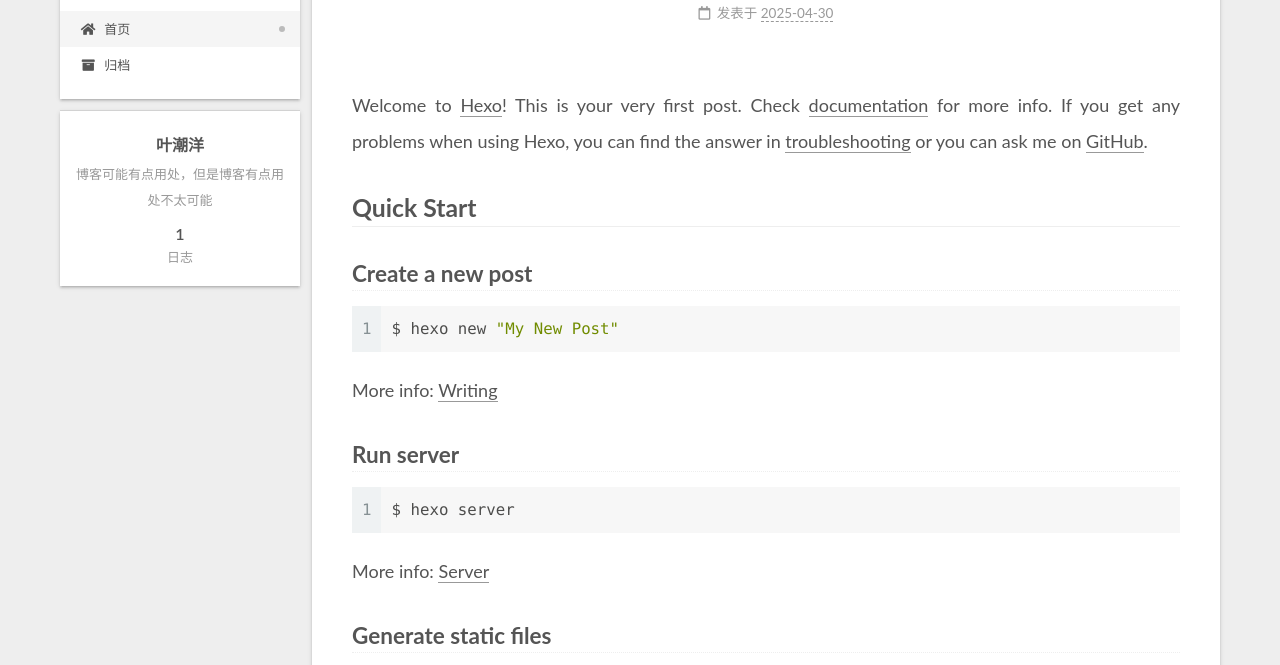
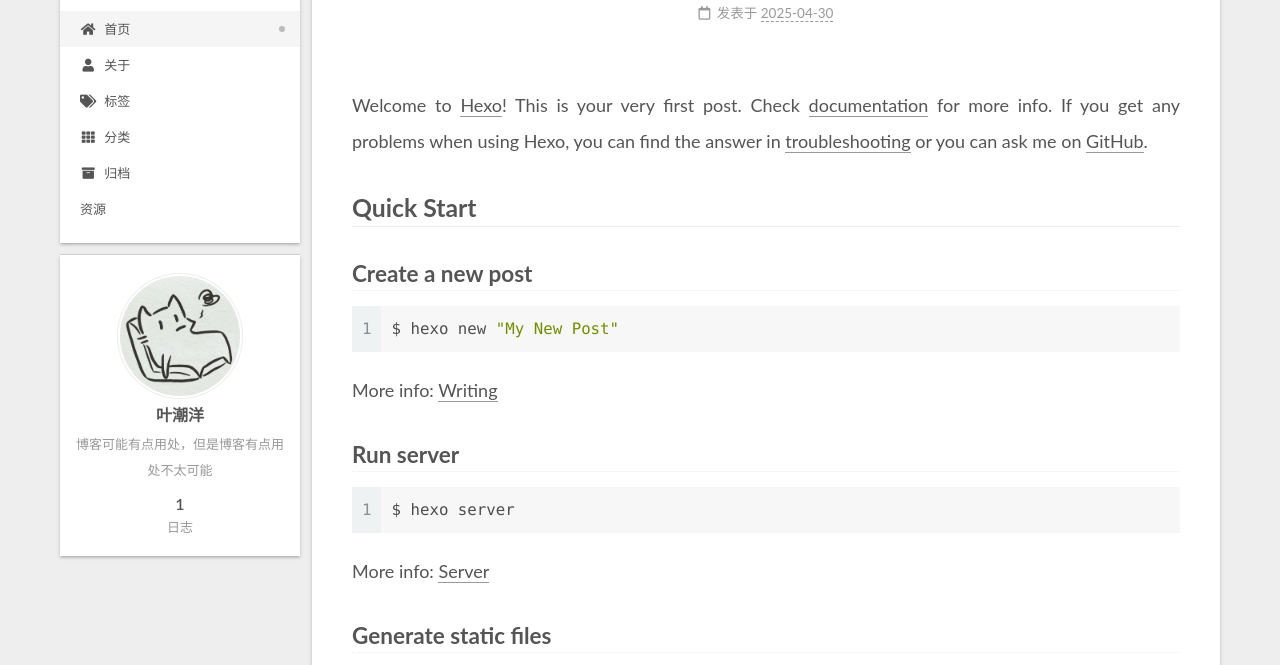
Before and after one commit to ycy2005/ycy2005.github.io, a plain HTML site: page index.html in a window 1280 px wide. Shown: the part 87-752 px from the top of the page. Drawn offline with Linux system fonts and the light colour scheme.

Commit message:
Site updated: 2025-04-30 22:59:33

```diff
--- a/css/main.css
+++ b/css/main.css
@@ -1141,6 +1141,7 @@ pre .javascript .function {
   margin: 0 auto;
   max-width: 120px;
   padding: 2px;
+  border-radius: 50%;
 }
 .site-author-name {
   color: var(--text-color);
@@ -1168,7 +1169,7 @@ pre .javascript .function {
 }
 .links-of-author a::before,
 .links-of-author span.exturl::before {
-  background: #bdfc4b;
+  background: #fbbd6c;
   border-radius: 50%;
   content: ' ';
   display: inline-block;
--- a/index.html
+++ b/index.html
@@ -115,9 +115,29 @@
     <a href="/" rel="section"><i class="fa fa-home fa-fw"></i>首页</a>
 
   </li>
+        <li class="menu-item menu-item-about">
+
+    <a href="/about/" rel="section"><i class="fa fa-user fa-fw"></i>关于</a>
+
+  </li>
+        <li class="menu-item menu-item-tags">
+
+    <a href="/tags/" rel="section"><i class="fa fa-tags fa-fw"></i>标签</a>
+
+  </li>
+        <li class="menu-item menu-item-categories">
+
+    <a href="/categories/" rel="section"><i class="fa fa-th fa-fw"></i>分类</a>
+
+  </li>
         <li class="menu-item menu-item-archives">
 
     <a href="/archives/" rel="section"><i class="fa fa-archive fa-fw"></i>归档</a>
+
+  </li>
+        <li class="menu-item menu-item-resources">
+
+    <a href="/resources/" rel="section"><i class="download fa-fw"></i>资源</a>
 
   </li>
   </ul>
@@ -150,7 +170,7 @@
     <link itemprop="mainEntityOfPage" href="http://example.com/2025/04/30/hello-world/">
 
     <span hidden itemprop="author" itemscope itemtype="http://schema.org/Person">
-      <meta itemprop="image" content="/images/avatar.gif">
+      <meta itemprop="image" content="/images/geyou.jpg">
       <meta itemprop="name" content="叶潮洋">
       <meta itemprop="description" content="博客可能有点用处，但是博客有点用处不太可能">
     </span>
@@ -271,6 +291,8 @@
 
       <div class="site-overview-wrap sidebar-panel">
         <div class="site-author motion-element" itemprop="author" itemscope itemtype="http://schema.org/Person">
+    <img class="site-author-image" itemprop="image" alt="叶潮洋"
+      src="/images/geyou.jpg">
   <p class="site-author-name" itemprop="name">叶潮洋</p>
   <div class="site-description" itemprop="description">博客可能有点用处，但是博客有点用处不太可能</div>
 </div>
@@ -306,7 +328,7 @@
 
 <div class="copyright">
 
-  &copy;
+  &copy; 2025-04 –
   <span itemprop="copyrightYear">2025</span>
   <span class="with-love">
     <i class="fa fa-heart"></i>
```
Also changed, not shown: 2025/04/30/hello-world/index.html (+24 -2 lines), archives/2025/04/index.html (+23 -1 lines), archives/2025/index.html (+23 -1 lines), archives/index.html (+23 -1 lines), images/geyou.jpg (added).
